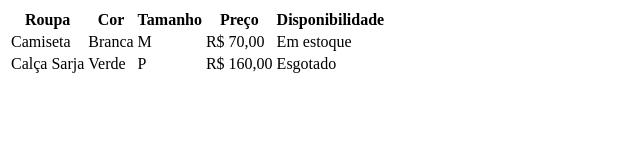
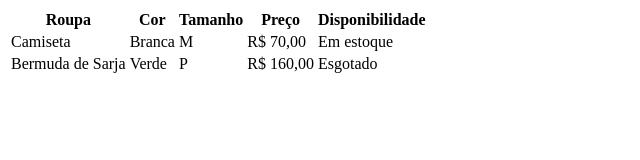
Before and after one commit to vascale/aula-tabela01, a plain HTML site: page index.html in a window 1280 px wide. Shown: the whole page, without its empty margins (0-640 px from the left). Drawn offline with Linux system fonts and the light colour scheme.

Commit message:
trocado de calça para bermuda de sarja

```diff
--- a/index.html
+++ b/index.html
@@ -22,7 +22,7 @@
             <td>Em estoque</td>
         </tr>
         <tr>
-            <td>Calça Sarja</td>
+            <td>Bermuda de Sarja</td>
             <td>Verde</td>
             <td>P</td>
             <td>R$ 160,00</td>
```
